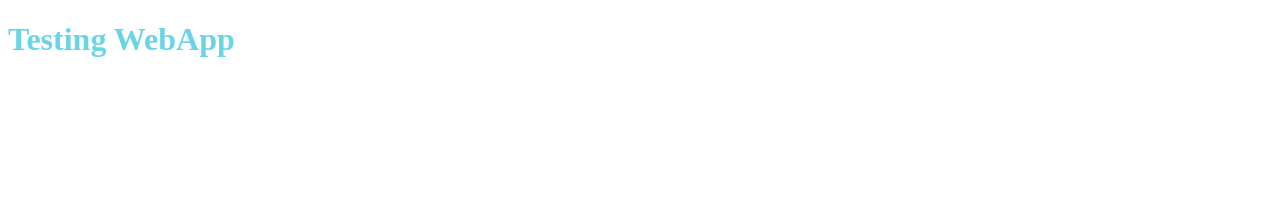
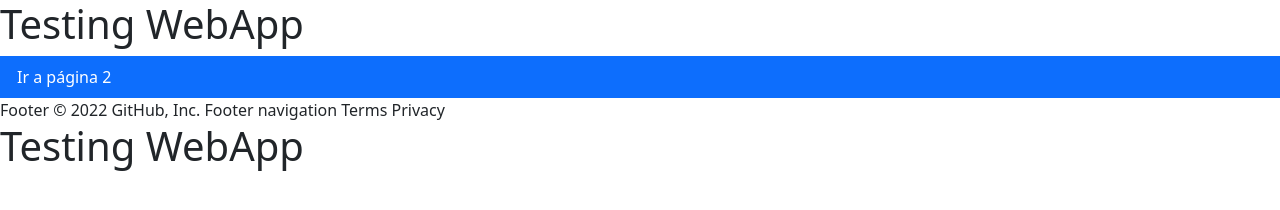
Before and after one commit to Marisol420/MyFirstWebApp, a plain HTML site: page index.html in a window 1280 px wide. Drawn offline with nearby package versions, Linux system fonts and the light colour scheme.

Commit message:
Add files via upload

```diff
--- a/index.html
+++ b/index.html
@@ -1,12 +1,31 @@
+
 <!DOCTYPE html>
 <html lang="es">
 <head>
     <meta charset="UTF-8">
     <meta http-equiv="X-UA-Compatible" content="IE=edge">
     <meta name="viewport" content="width=device-width, initial-scale=1.0">
-    <link rel="stylesheet" href="css/style.css">
+    <link href="https://cdn.jsdelivr.net/npm/bootstrap@5.0.2/dist/css/bootstrap.min.css" rel="stylesheet" integrity="sha384-EVSTQN3/azprG1Anm3QDgpJLIm9Nao0Yz1ztcQTwFspd3yD65VohhpuuCOmLASjC" crossorigin="anonymous">
+<script src="https://cdn.jsdelivr.net/npm/bootstrap@5.0.2/dist/js/bootstrap.bundle.min.js" integrity="sha384-MrcW6ZMFYlzcLA8Nl+NtUVF0sA7MsXsP1UyJoMp4YLEuNSfAP+JcXn/tWtIaxVXM" crossorigin="anonymous"></script>
+    <link rel="stylesheet" href="css/styles.css">
     <title>My First WebApp</title>
 </head>
+<body>
+    <h1>Testing WebApp</h1>
+    <a href="page2.html" class="list-group-item list-group-item-action active" aria-current="true">
+      Ir a página 2
+      </a>
+
+    <script src="https://cdn.jsdelivr.net/npm/@popperjs/core@2.9.2/dist/umd/popper.min.js" integrity="sha384-IQsoLXl5PILFhosVNubq5LC7Qb9DXgDA9i+tQ8Zj3iwWAwPtgFTxbJ8NT4GN1R8p" crossorigin="anonymous"></script>
+<script src="https://cdn.jsdelivr.net/npm/bootstrap@5.0.2/dist/js/bootstrap.min.js" integrity="sha384-cVKIPhGWiC2Al4u+LWgxfKTRIcfu0JTxR+EQDz/bgldoEyl4H0zUF0QKbrJ0EcQF" crossorigin="anonymous"></script>
+</body>
+</html>
+Footer
+© 2022 GitHub, Inc.
+Footer navigation
+Terms
+Privacy
+
 <body>
     <h1> Testing WebApp</h1>
 </body>
```
